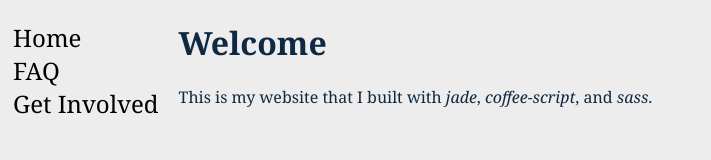
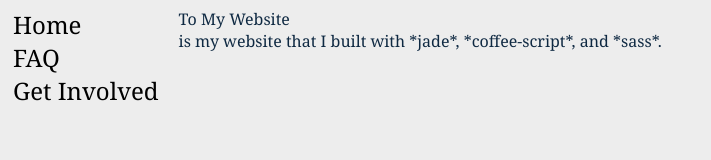
Before and after one commit to fibbose/fibbose.github.io, a plain HTML site: page index.html in a window 1280 px wide. Shown: the whole page, without its empty margins (0-711 px from the left). Drawn offline with Linux system fonts and the light colour scheme.

Commit message:
second commit, no major changes
Second commit, no major changes

```diff
--- a/index.html
+++ b/index.html
@@ -10,8 +10,8 @@
       <li><a href="index.html">Home</a></li>
       <li><a href="/faq/faq.html">FAQ</a></li>
       <li><a href="/get-involved/get-involved.html">Get Involved</a></li>
-    </nav><h1 id="welcome">Welcome</h1>
-<p>This is my website that I built with <em>jade</em>, <em>coffee-script</em>, and <em>sass</em>.</p>
-
+    </nav>
+    <div id="Welcome">To My Website</div>
+    <This>is my website that I built with *jade*, *coffee-script*, and *sass*.</This>
   </body>
 </html>
```
Also changed, not shown: 1 other file.
